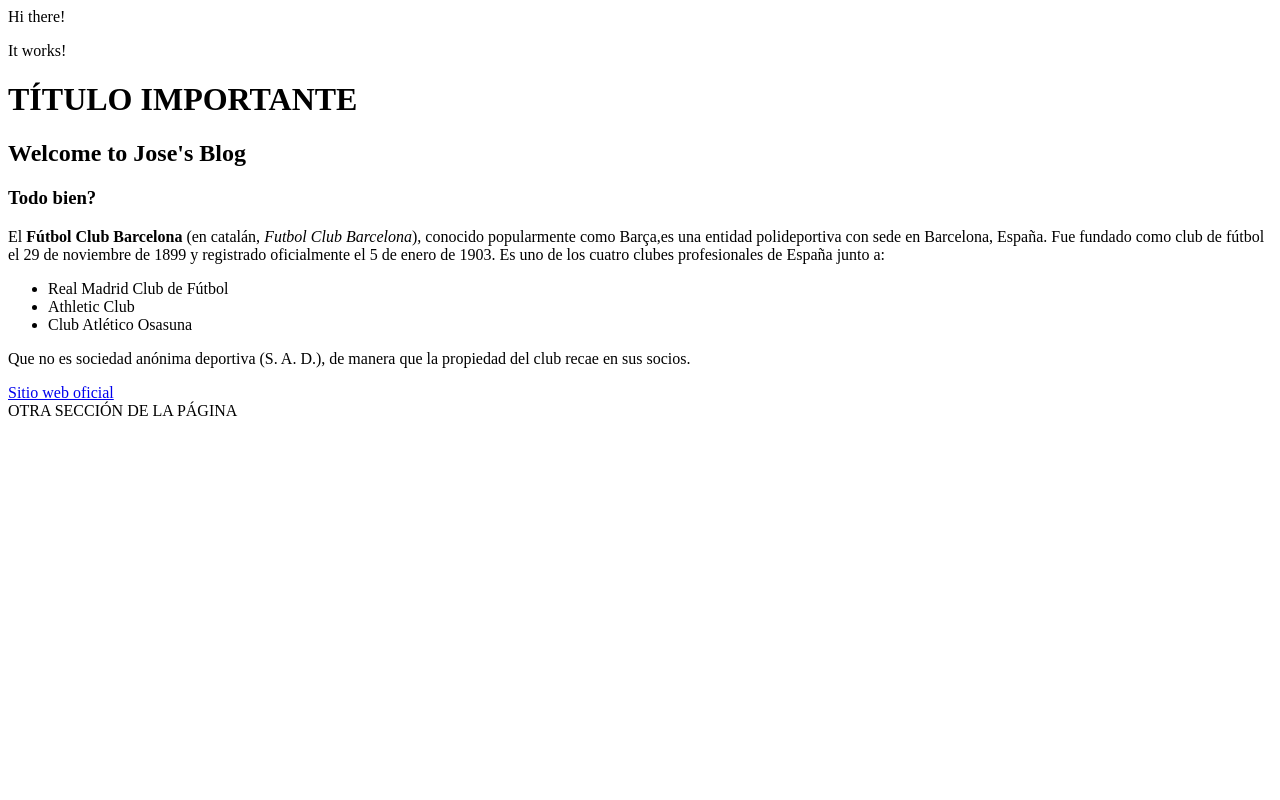
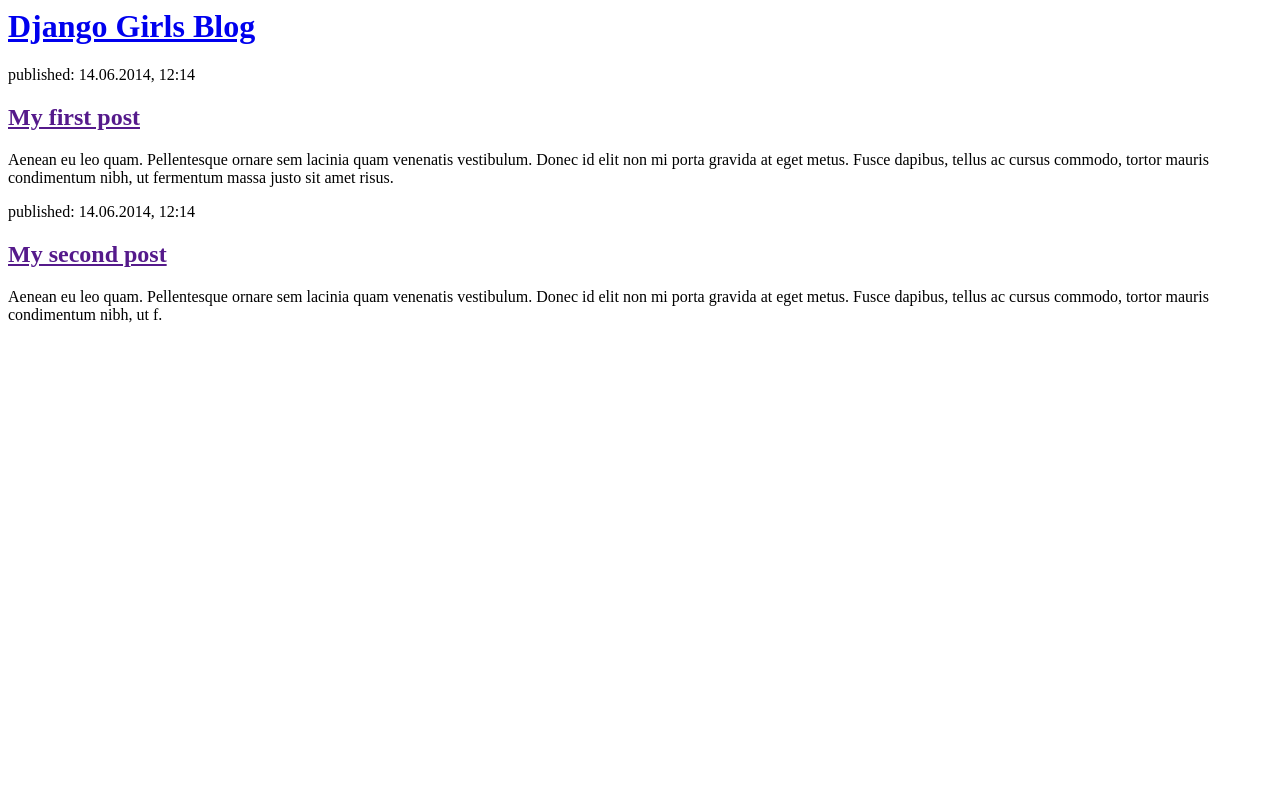
Before and after one commit to jdgc14/my-first-blog, a Django app: page / in a window 1280 px wide. Run offline with Django 3.2, Linux system fonts and the light colour scheme.

Commit message:
Cambie el HTML para la pagina.

```diff
--- a/blog/templates/blog/post_list.html
+++ b/blog/templates/blog/post_list.html
@@ -1,20 +1,22 @@
 <html>
     <head>
-        <title>Jose's blog</title>
+        <title>Django Girls blog</title>
     </head>
     <body>
-        <p>Hi there!</p>
-        <p>It works!</p>
-        <h1>TÍTULO IMPORTANTE</h1>
-        <h2>Welcome to Jose's Blog</h2>
-        <h3>Todo bien?</h3>
-        <!-- <h6> -->
-        <p>El <strong>Fútbol Club Barcelona</strong> (en catalán, <em>Futbol Club Barcelona</em>), conocido popularmente como Barça,es una entidad polideportiva con sede en Barcelona, España. Fue fundado como club de fútbol el 29 de noviembre de 1899 y registrado oficialmente el 5 de enero de 1903. Es uno de los cuatro clubes profesionales de España junto a: <ul><li>Real Madrid Club de Fútbol</li><li>Athletic Club</li><li>Club Atlético Osasuna</li></ul>Que no es sociedad anónima deportiva (S. A. D.), de manera que la propiedad del club recae en sus socios.</p>
-        <!--<em>texto</em> - pone en cursiva tu texto-->
-        <!--<strong>texto</strong> - pone en negrita tu texto-->
-        <!--<br> va en otra línea (no puedes poner nada dentro de br y no hay etiqueta de cierre)-->
-        <a href="http://www.fcbarcelona.es">Sitio web oficial</a>
-        <!--<ul><li>primer elemento</li><li>segundo elemento</li></ul> - crea una lista, ¡igual que esta!-->
-        <div></div> OTRA SECCIÓN DE LA PÁGINA
+        <div>
+            <h1><a href="/">Django Girls Blog</a></h1>
+        </div>
+
+        <div>
+            <p>published: 14.06.2014, 12:14</p>
+            <h2><a href="">My first post</a></h2>
+            <p>Aenean eu leo quam. Pellentesque ornare sem lacinia quam venenatis vestibulum. Donec id elit non mi porta gravida at eget metus. Fusce dapibus, tellus ac cursus commodo, tortor mauris condimentum nibh, ut fermentum massa justo sit amet risus.</p>
+        </div>
+
+        <div>
+            <p>published: 14.06.2014, 12:14</p>
+            <h2><a href="">My second post</a></h2>
+            <p>Aenean eu leo quam. Pellentesque ornare sem lacinia quam venenatis vestibulum. Donec id elit non mi porta gravida at eget metus. Fusce dapibus, tellus ac cursus commodo, tortor mauris condimentum nibh, ut f.</p>
+        </div>
     </body>
 </html>
```
Also changed, not shown: blog/templates/blog/post_barcelona.html (added, +20 -0 lines).
